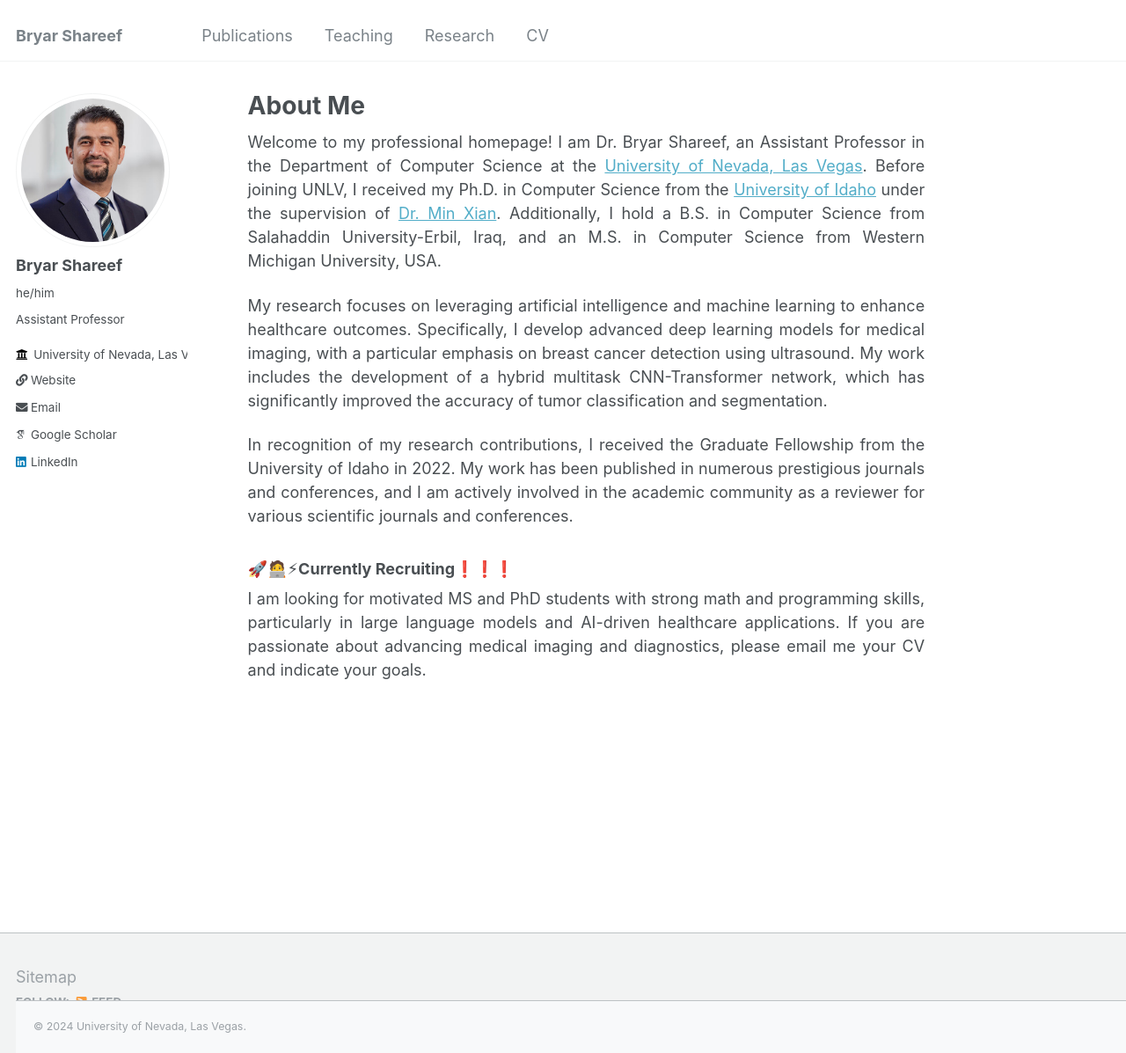
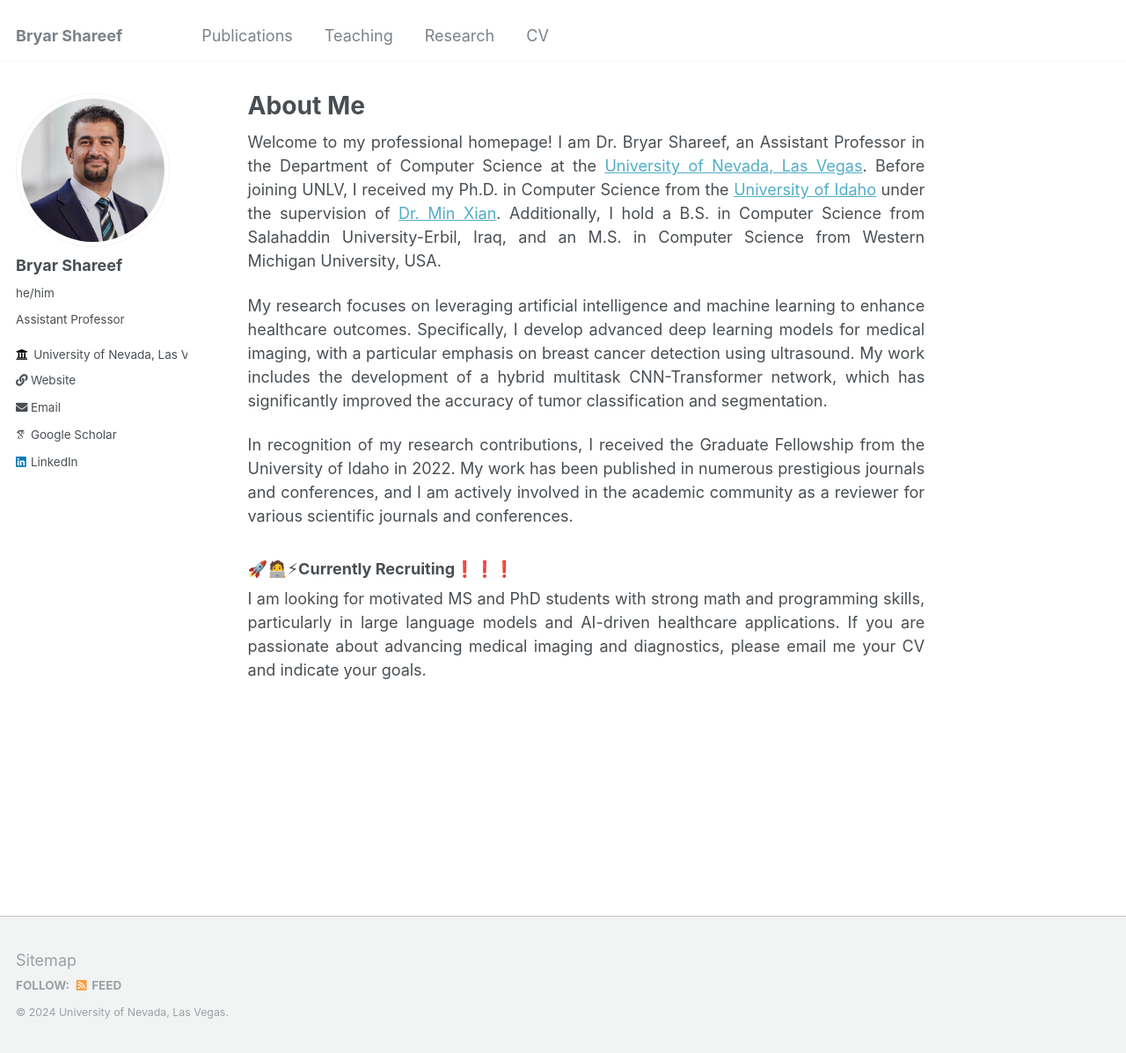
Before and after one commit to bryarshareef/bryarshareef.github.io, a Jekyll site: the page built from _pages/about.md, in a window 1280 px wide and 1197 px high. Shown: the whole window at 88% size. Built offline with Jekyll 4.4.1, drawn with Linux system fonts in a browser that asks for light colours; some web fonts are replaced.

Commit message:
Update footer.html

```diff
--- a/_includes/footer.html
+++ b/_includes/footer.html
@@ -1,4 +1,4 @@
-<!-- {% include base_path %}
+{% include base_path %}
 
 {% if site.author.github or site.author.bitbucket or site.atom_feed.hide != true %}
 <div class="page__footer-follow">
@@ -19,32 +19,5 @@
 </div>
 {% endif %}
 
-<div class="page__footer-copyright">&copy; {{ site.time | date: '%Y' }} {{ site.name | default: site.title }}. </div> -->
-
-{% include base_path %}
-
-{% if site.author.github or site.author.bitbucket or site.atom_feed.hide != true %}
-<div class="page__footer-follow" style="flex: 1;">
-  <ul class="social-icons">
-    {% if site.data.ui-text[site.locale].follow_label %}
-      <li><strong>{{ site.data.ui-text[site.locale].follow_label }}</strong></li>
-    {% endif %}
-    {% if site.author.github %}
-      <li><a href="http://github.com/{{ site.author.github }}"><i class="fab fa-github" aria-hidden="true"></i> GitHub</a></li>
-    {% endif %}
-    {% if site.author.bitbucket %}
-      <li><a href="http://bitbucket.org/{{ site.author.bitbucket }}"><i class="fab fa-bitbucket" aria-hidden="true"></i> Bitbucket</a></li>
-    {% endif %}
-    {% if site.atom_feed.hide != true %}
-    <li><a href="{% if site.atom_feed.path %}{{ site.atom_feed.path }}{% else %}{{ base_path }}/feed.xml{% endif %}"><i class="fa fa-fw fa-rss-square" aria-hidden="true"></i> {{ site.data.ui-text[site.locale].feed_label | default: "Feed" }}</a></li>
-    {% endif %}
-  </ul>
-</div>
-{% endif %}
-
-<div class="page__footer" style="display: flex; justify-content: space-between; align-items: center; padding: 20px; background-color: #f8f9fa;">
-  <div class="page__footer-copyright">&copy; {{ site.time | date: '%Y' }} {{ site.name | default: site.title }}. </div>
-  <div class="page__footer-widget" style="flex: 0;">
-    <script type='text/javascript' id='mapmyvisitors' src='https://mapmyvisitors.com/map.js?cl=ffffff&w=300&t=tt&d=xyLp-ebbGEJr0IBomKMDd9lP-amuVLU9Kr2IzexRQAg&co=2d78ad&ct=ffffff&cmo=3acc3a&cmn=ff5353'></script>
-  </div>
-</div>
+<div class="page__footer-copyright">&copy; {{ site.time | date: '%Y' }} {{ site.name | default: site.title }}. </div>
+<script type='text/javascript' id='mapmyvisitors' src='https://mapmyvisitors.com/map.js?cl=ffffff&w=300&t=tt&d=xyLp-ebbGEJr0IBomKMDd9lP-amuVLU9Kr2IzexRQAg&co=2d78ad&ct=ffffff&cmo=3acc3a&cmn=ff5353'></script>
```
